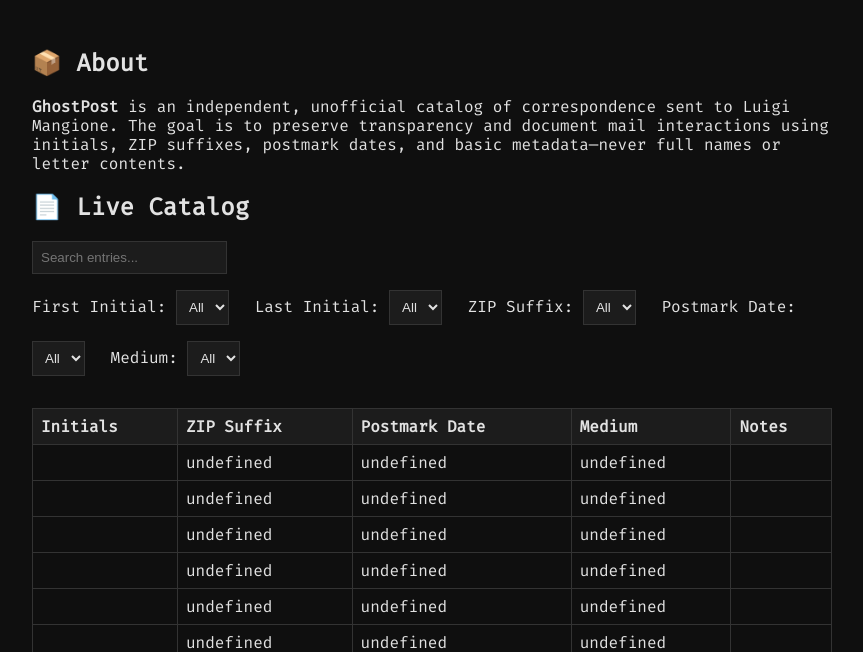
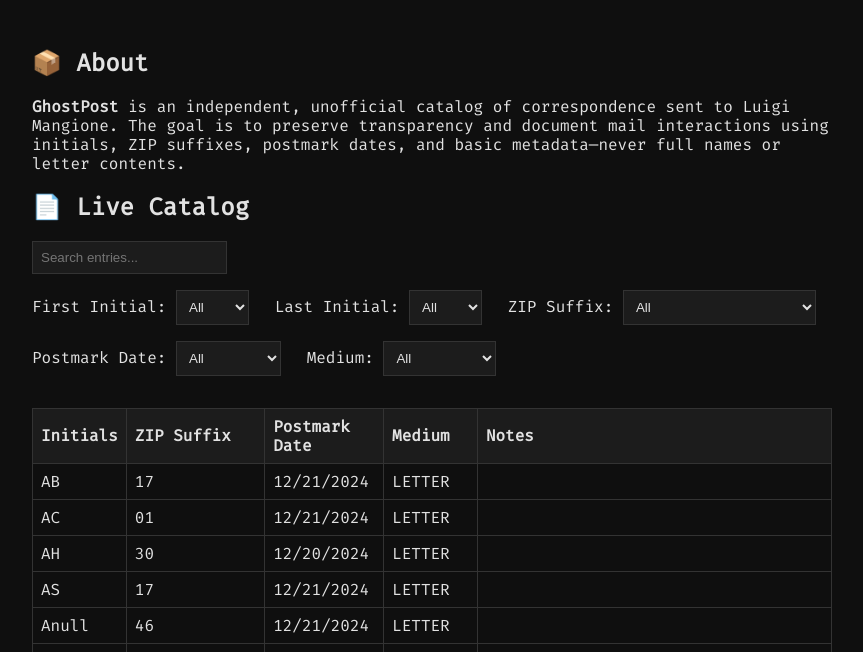
Before and after one commit to gl1tchk1ss/gl1tchk1ss.github.io, a plain HTML site: page ghostpost/ghostpost.html in a window 1280 px wide. Shown: the part 148-800 px from the top of the page, without its empty margins (208-1071 px from the left). Drawn offline with Linux system fonts and the light colour scheme.

Commit message:
Update ghostpost.html

```diff
--- a/ghostpost/ghostpost.html
+++ b/ghostpost/ghostpost.html
@@ -153,22 +153,22 @@
             const mediumSet = new Set();
 
             data.forEach(entry => {
-                const initials = `${entry["First Initial"] || ""}${entry["Last Initial"] || ""}`;
+                const initials = `${entry["first_initial"] || ""}${entry["last_initial"] || ""}`;
                 const row = document.createElement("tr");
                 row.innerHTML = `
                     <td>${initials}</td>
-                    <td>${entry["ZIP Suffix"]}</td>
-                    <td>${entry["Postmark Date"]}</td>
-                    <td>${entry.Medium}</td>
-                    <td>${entry.Notes || ""}</td>
+                    <td>${entry["zip_suffix"]}</td>
+                    <td>${entry["postmark_date"]}</td>
+                    <td>${entry["post_type"]}</td>
+                    <td>${entry["notes"] || ""}</td>
                 `;
                 tbody.appendChild(row);
 
-                if (entry["First Initial"]) firstSet.add(entry["First Initial"]);
-                if (entry["Last Initial"]) lastSet.add(entry["Last Initial"]);
-                zipSet.add(entry["ZIP Suffix"]);
-                dateSet.add(entry["Postmark Date"]);
-                mediumSet.add(entry.Medium);
+                if (entry["first_initial"]) firstSet.add(entry["first_initial"]);
+                if (entry["last_initial"]) lastSet.add(entry["last_initial"]);
+                zipSet.add(entry["zip_suffix"]);
+                dateSet.add(entry["postmark_date"]);
+                mediumSet.add(entry["post_type"]);
             });
 
             populateFilters("filterFirst", firstSet);
```
